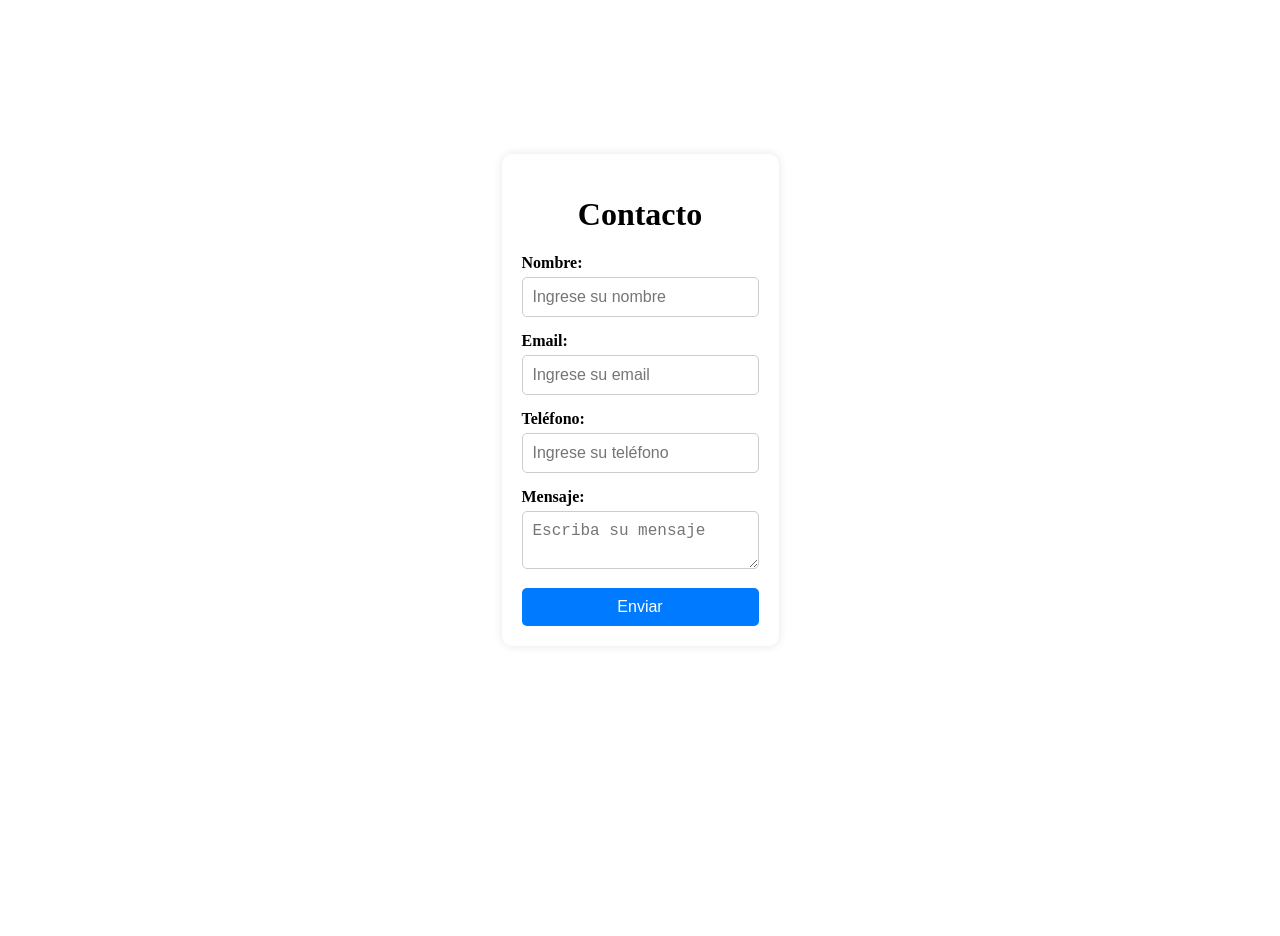
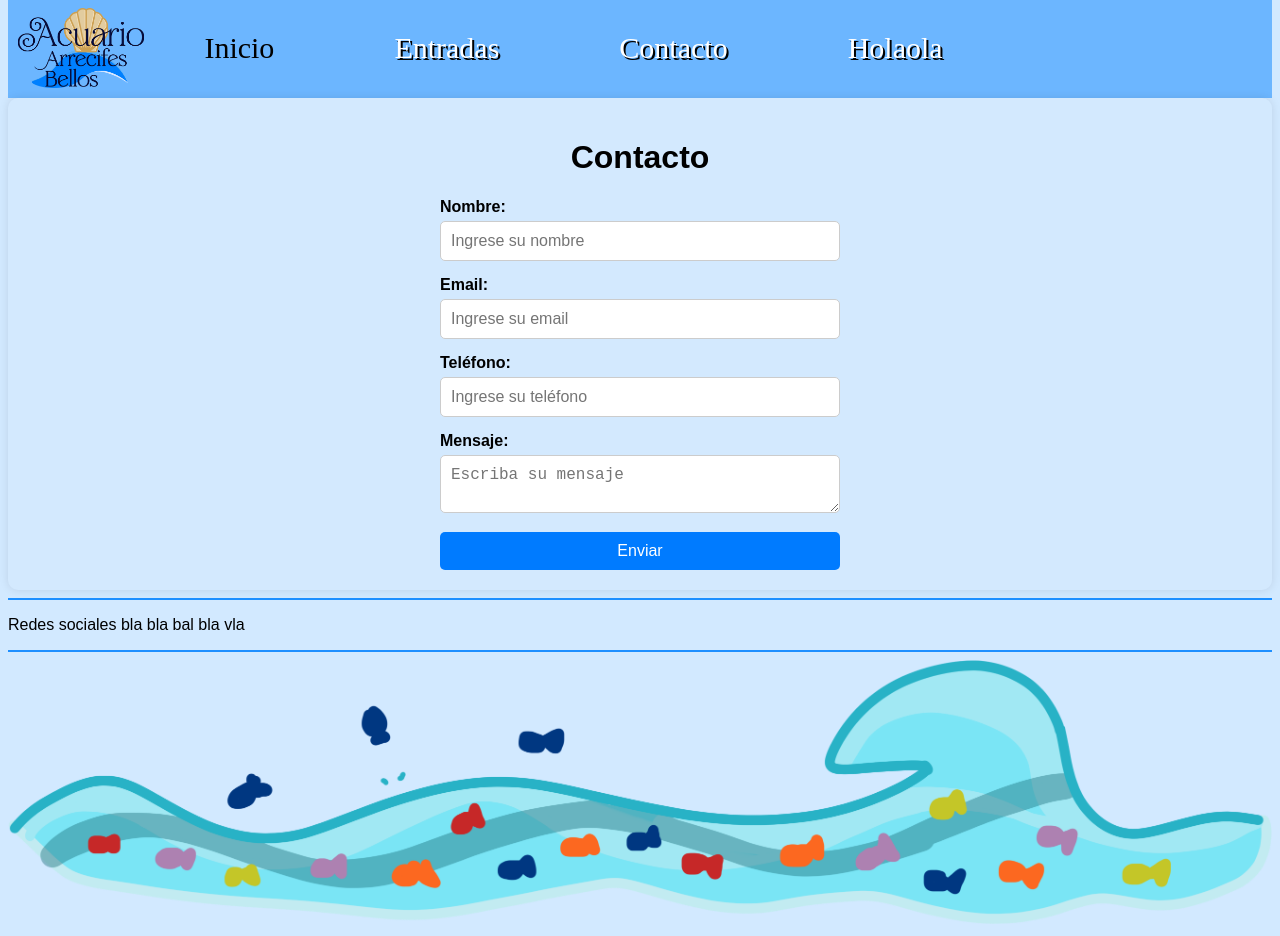
Before and after one commit to NicoSalgado88/PracticoIntegrador, a plain HTML site: page paginas/contacto.html in a window 1280 px wide. Before the commit the page ends 800 px from the top, so only its background shows below. Drawn offline with Linux system fonts and the light colour scheme.

Commit message:
Integracion con navbar

```diff
--- a/estilos/contacto.css
+++ b/estilos/contacto.css
@@ -1,14 +1,14 @@
-body {
+/* body {
   margin: 0;
   padding: 0;
   display: flex;
   justify-content: center;
   align-items: center;
   height: 100vh;
-}
+} */
 
 #caja-formulario {
-  background-color: #ffffff;
+  background-color: #d3e9fe;
   border-radius: 10px;
   padding: 20px;
   box-shadow: 0 0 10px rgba(0, 0, 0, 0.1);
--- a/paginas/contacto.html
+++ b/paginas/contacto.html
@@ -1,13 +1,26 @@
 <!DOCTYPE html>
 <html lang="en">
+
 <head>
-    <meta charset="UTF-8" />
-    <meta name="viewport" content="width=device-width, initial-scale=1.0" />
-    <title>Contacto</title>
+    <meta charset="UTF-8">
+    <meta name="viewport" content="width=device-width, initial-scale=1.0">
+    <link rel="stylesheet" type="text/css" href="../global.css">
     <link rel="icon" href="../imagenes/svg/logo.svg" />
     <link rel="stylesheet" href="../estilos/contacto.css" />
+    <title>Document</title>
 </head>
+
 <body>
+    <header>
+        <div class="topnav">
+            <img src="../imagenes\png-jpg\logo trans.png" alt="" id="mainlogo">
+            <a href="../index.html" class="active">Inicio</a>
+            <a href="../paginas\entradas.html">Entradas</a>
+            <a href="../paginas\contacto.html">Contacto</a>
+            <a href="../paginas\esbozo.html">Holaola</a>
+        </div>
+    </header>
+
     <div id="caja-formulario">
         <h1 id="h1-contacto">Contacto</h1>
 
@@ -35,7 +48,14 @@
           <input type="submit" name="botonEnviar" id="botonFormulario" value="Enviar"/>
         </form>
       </div>
+      <script src="../funciones/contacto.js"></script>
+        <!--- footer -->
+        <footer>
+            <hr>
+            <p>Redes sociales bla bla bal bla vla </p>
+            <hr>
+            <img src="../imagenes\ilustraciones\Pie.png" alt="" id="sfoot">
+        </footer>
+</body>
 
-    <script src="../funciones/contacto.js"></script>
-  </body>
 </html>
```
Also changed, not shown: paginas/contactoBack.html (added, +41 -0 lines). Lines whose indentation alone changed are shown as unchanged.
